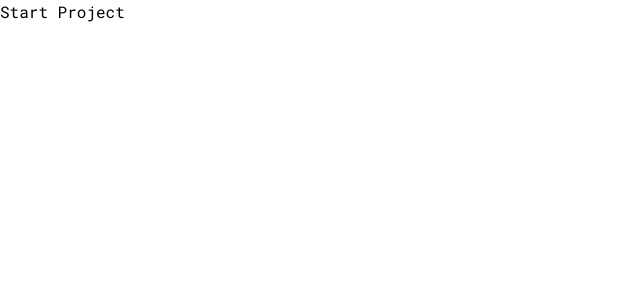
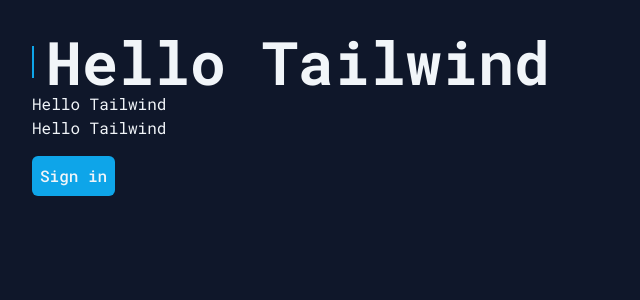
Before and after one commit to jorginhodev/masterizando-o-tailwind, a Next.js app: page / in a window 1280 px wide. Shown: the top 300 px of the page, without its empty margins (0-640 px from the left). Built offline with nearby package versions, Linux system fonts and the light colour scheme.

Commit message:
chore: configure ESLint and Prettier

```diff
--- a/src/app/page.tsx
+++ b/src/app/page.tsx
@@ -1,3 +1,15 @@
 export default function Home() {
-  return <h1>Start Project</h1>
+  return (
+    <div className="h-screen bg-slate-900 p-8 text-slate-100">
+      <h1 className="flex items-center gap-3 text-2xl font-bold before:flex before:h-8 before:w-0.5 before:bg-sky-500 sm:text-5xl lg:text-6xl">
+        Hello Tailwind
+      </h1>
+      <h2>Hello Tailwind</h2>
+      <p>Hello Tailwind</p>
+
+      <button className="mt-4 rounded-md bg-sky-500 px-2 py-2 font-medium enabled:hover:bg-sky-600 disabled:cursor-not-allowed disabled:opacity-60">
+        Sign in
+      </button>
+    </div>
+  )
 }
--- a/tailwind.config.ts
+++ b/tailwind.config.ts
@@ -1,19 +1,9 @@
 import type { Config } from 'tailwindcss'
 
 const config: Config = {
-  content: [
-    './src/pages/**/*.{js,ts,jsx,tsx,mdx}',
-    './src/components/**/*.{js,ts,jsx,tsx,mdx}',
-    './src/app/**/*.{js,ts,jsx,tsx,mdx}',
-  ],
+  content: ['./src/**/*.tsx'],
   theme: {
-    extend: {
-      backgroundImage: {
-        'gradient-radial': 'radial-gradient(var(--tw-gradient-stops))',
-        'gradient-conic':
-          'conic-gradient(from 180deg at 50% 50%, var(--tw-gradient-stops))',
-      },
-    },
+    extend: {},
   },
   plugins: [],
 }
```
Also changed, not shown: package.json (+3 -8 lines), .eslintrc.json, 2 other files (tests, documents, lock files or other folders).
